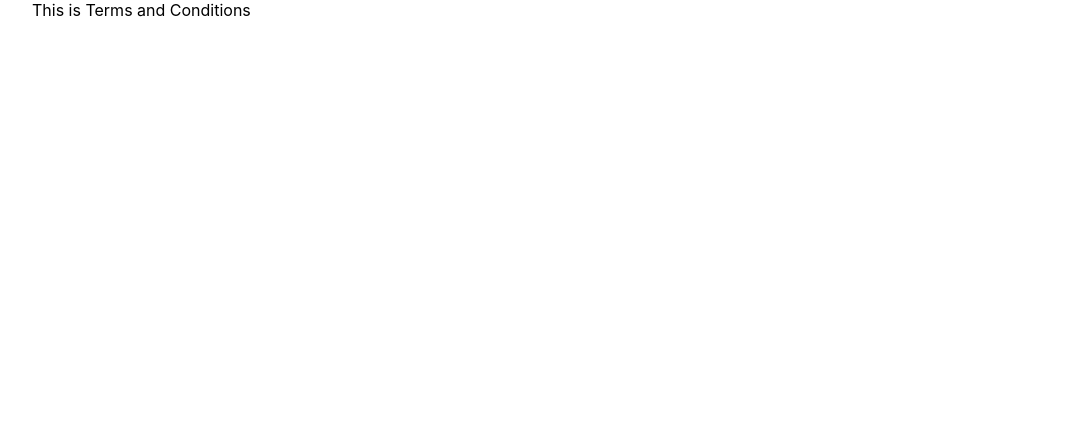
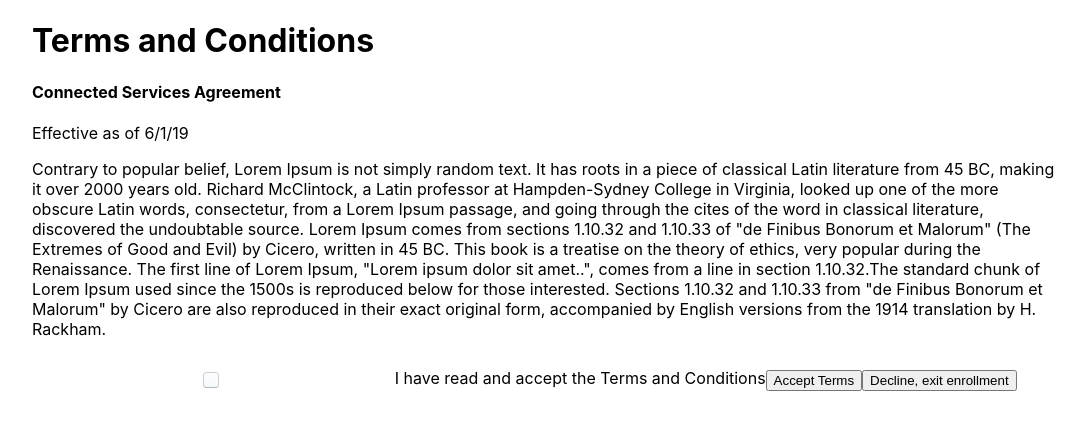
Before and after one commit to imox2/react-material-screens, a React (Create React App) app: page /tnc in a window 1280 px wide. Shown: the top 430 px of the page, without its empty margins (96-1181 px from the left). Built offline with nearby package versions, Linux system fonts and the light colour scheme.

Commit message:
Added content to termsandconditions.js

```diff
--- a/src/pages/paymentInformation.js
+++ b/src/pages/paymentInformation.js
@@ -172,7 +172,7 @@ function PaymentInformation () {
       <TextField id="standard-basic" label="Standard" />
     </div>
     <p>Required Field</p>
-    <StyledCheckbox />By providing my credit card number, I understand that my credit card number will be placed on file for future renewals of my Connected Care/Remote/Guidance subscriptions. Upon expiration, this subscription will be automatically renew for another terms according to the billing plan I have selected, and for subsequent renewals. In accordance with the Terms and Conditions of my Subscriber Agreement, including the refund policy. Unless otherwise stated, for each renewal period of each subscription, my credit card account number on file will be charged on the renewal date at the then current subscription rate, plus applicable taxes and fees, unless I cancel my subscription rate, plus applicable taxes and fees, unless I cancel my subscription prior to the renewal date. I may cancel at any time by calling (________). I authorize these future charges to be applied to my credit card.
+    <StyledCheckbox />By providing my credit card number, I understand that my credit card number will be placed on file for future renewals of my Connected Care/Remote/Guidance subscriptions. Upon expiration, this subscription will be automatically renew for another terms according to the billing plan I have selected, and for subsequent renewals. In accordance with the Terms and Conditions of my Subscriber Agreement, including the refund policy. Unless otherwise stated, for each renewal period of each subscription, my credit card account number on file will be charged on the renewal date at the then current subscription rate, plus applicable taxes and fees, unless I cancel my subscription rate, plus applicable taxes and fees, unless I cancel my subscription prior to the renewal date. I may cancel at any time by calling (855)2BLUELINK. I authorize these future charges to be applied to my credit card.
 
     <button>
       Save and continue
--- a/src/pages/termsandconditions.js
+++ b/src/pages/termsandconditions.js
@@ -1,10 +1,27 @@
 import React from "react";
+import StyledCheckbox  from "../components/styledCheckbox";
 
 function TermsAndConditions () {
 
     return(
         <>
-        This is Terms and Conditions
+        <div>
+            <div>
+                <h1>Terms and Conditions</h1>
+                <h4>Connected Services Agreement</h4>
+                <p>Effective as of 6/1/19</p>
+            </div>
+            <div>
+                <p>
+                Contrary to popular belief, Lorem Ipsum is not simply random text. It has roots in a piece of classical Latin literature from 45 BC, making it over 2000 years old. Richard McClintock, a Latin professor at Hampden-Sydney College in Virginia, looked up one of the more obscure Latin words, consectetur, from a Lorem Ipsum passage, and going through the cites of the word in classical literature, discovered the undoubtable source. Lorem Ipsum comes from sections 1.10.32 and 1.10.33 of "de Finibus Bonorum et Malorum" (The Extremes of Good and Evil) by Cicero, written in 45 BC. This book is a treatise on the theory of ethics, very popular during the Renaissance. The first line of Lorem Ipsum, "Lorem ipsum dolor sit amet..", comes from a line in section 1.10.32.The standard chunk of Lorem Ipsum used since the 1500s is reproduced below for those interested. Sections 1.10.32 and 1.10.33 from "de Finibus Bonorum et Malorum" by Cicero are also reproduced in their exact original form, accompanied by English versions from the 1914 translation by H. Rackham.
+                </p>
+            </div>
+            <div>
+                <StyledCheckbox /> I have read and accept the Terms and Conditions
+                <button> Accept Terms </button>
+                <button> Decline, exit enrollment </button>
+            </div>
+        </div>
         </>
     )
 }
```
